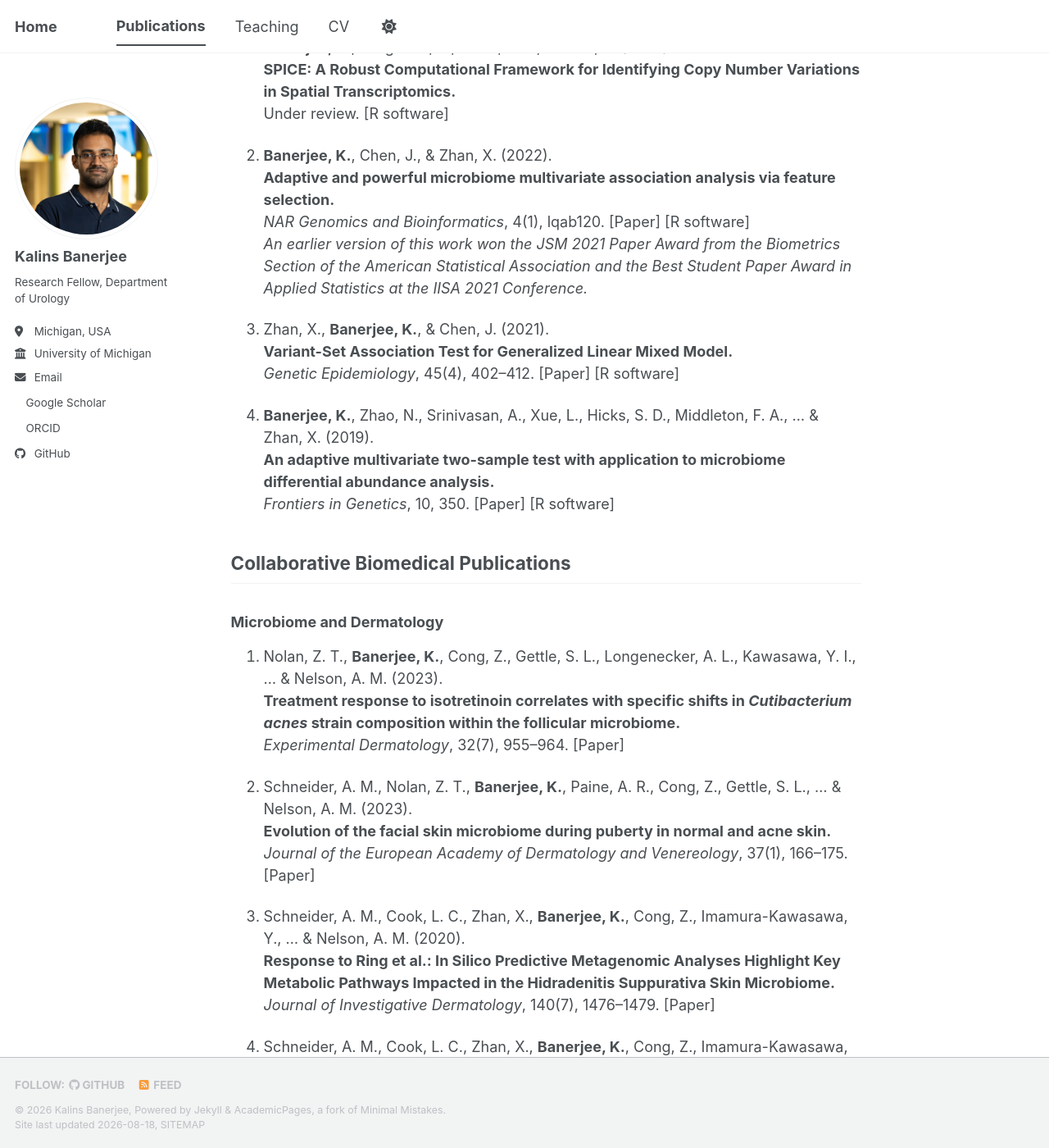
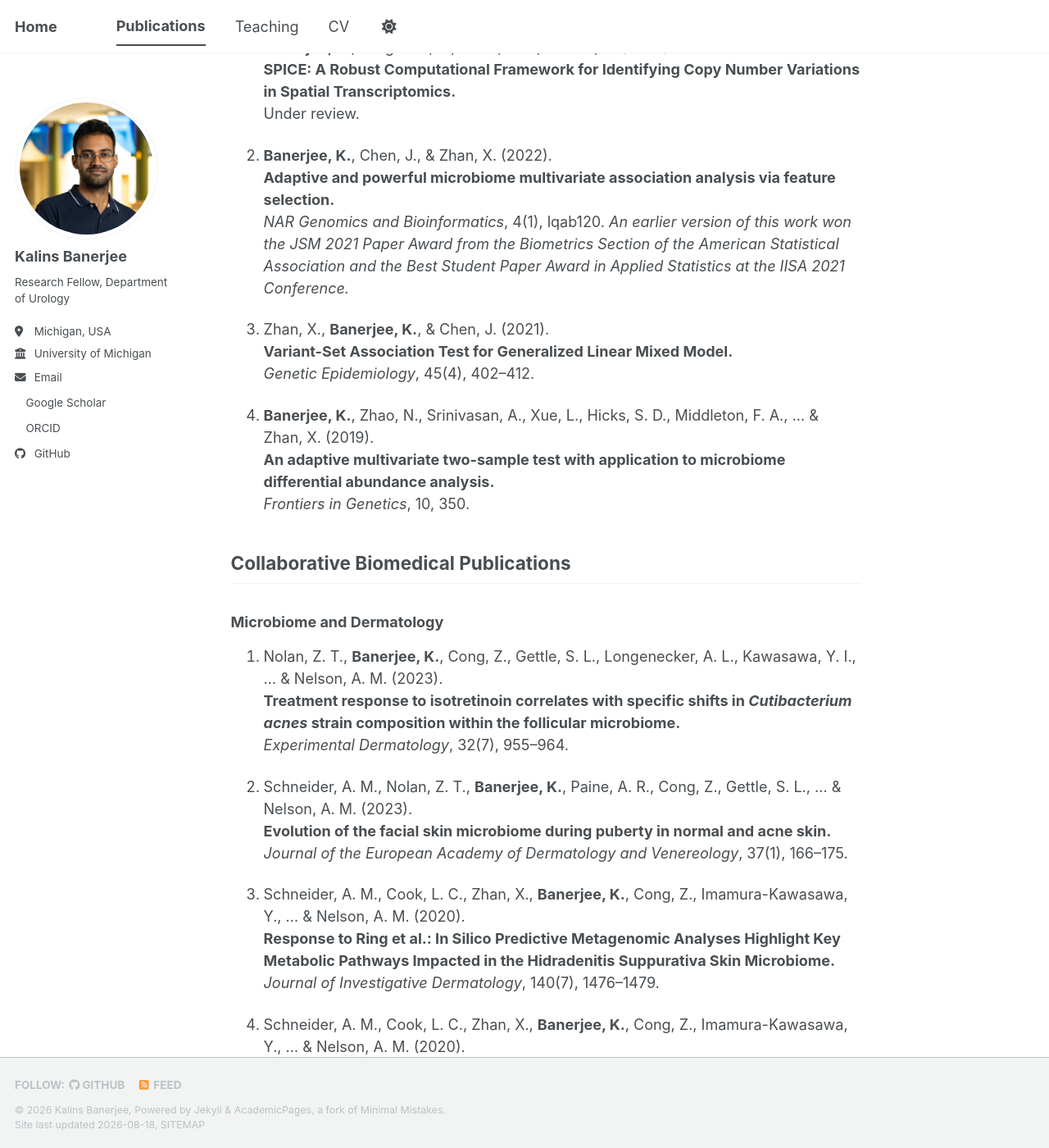
Before and after one commit to kzb193/kzb193.github.io, a Jekyll site: the page built from _pages/publications_KB.md, in a window 1280 px wide and 1400 px high, scrolled down 201 px. Shown: the whole window at 82% size. Built offline with Jekyll 4.4.1, drawn with Linux system fonts in a browser that asks for light colours; a style sheet for code colours, icons or effects is not loaded; some of the changed text lies outside the part shown.

Commit message:
Remove software links from publication entries

```diff
--- a/_pages/publications_KB.md
+++ b/_pages/publications_KB.md
@@ -10,20 +10,20 @@ author_profile: true
 
 1. **Banerjee, K.**, Langefeld, R., Keller, E. T., & Zhou, X. (2026)
    **SPICE: A Robust Computational Framework for Identifying Copy Number Variations in Spatial Transcriptomics.**
-   Under review. [R software]
+   Under review.
 
 2. **Banerjee, K.**, Chen, J., & Zhan, X. (2022).
    **Adaptive and powerful microbiome multivariate association analysis via feature selection.**
-   *NAR Genomics and Bioinformatics*, 4(1), lqab120. [Paper] [R software]
+   *NAR Genomics and Bioinformatics*, 4(1), lqab120.
    *An earlier version of this work won the JSM 2021 Paper Award from the Biometrics Section of the American Statistical Association and the Best Student Paper Award in Applied Statistics at the IISA 2021 Conference.*
 
 3. Zhan, X., **Banerjee, K.**, & Chen, J. (2021).
    **Variant-Set Association Test for Generalized Linear Mixed Model.**
-   *Genetic Epidemiology*, 45(4), 402–412. [Paper] [R software]
+   *Genetic Epidemiology*, 45(4), 402–412.
 
 4. **Banerjee, K.**, Zhao, N., Srinivasan, A., Xue, L., Hicks, S. D., Middleton, F. A., ... & Zhan, X. (2019).
    **An adaptive multivariate two-sample test with application to microbiome differential abundance analysis.**
-   *Frontiers in Genetics*, 10, 350. [Paper] [R software]
+   *Frontiers in Genetics*, 10, 350.
 
 ## Collaborative Biomedical Publications
 
@@ -31,45 +31,45 @@ author_profile: true
 
 1. Nolan, Z. T., **Banerjee, K.**, Cong, Z., Gettle, S. L., Longenecker, A. L., Kawasawa, Y. I., ... & Nelson, A. M. (2023).
    **Treatment response to isotretinoin correlates with specific shifts in *Cutibacterium acnes* strain composition within the follicular microbiome.**
-   *Experimental Dermatology*, 32(7), 955–964. [Paper]
+   *Experimental Dermatology*, 32(7), 955–964.
 
 2. Schneider, A. M., Nolan, Z. T., **Banerjee, K.**, Paine, A. R., Cong, Z., Gettle, S. L., ... & Nelson, A. M. (2023).
    **Evolution of the facial skin microbiome during puberty in normal and acne skin.**
-   *Journal of the European Academy of Dermatology and Venereology*, 37(1), 166–175. [Paper]
+   *Journal of the European Academy of Dermatology and Venereology*, 37(1), 166–175.
 
 3. Schneider, A. M., Cook, L. C., Zhan, X., **Banerjee, K.**, Cong, Z., Imamura-Kawasawa, Y., ... & Nelson, A. M. (2020).
    **Response to Ring et al.: In Silico Predictive Metagenomic Analyses Highlight Key Metabolic Pathways Impacted in the Hidradenitis Suppurativa Skin Microbiome.**
-   *Journal of Investigative Dermatology*, 140(7), 1476–1479. [Paper]
+   *Journal of Investigative Dermatology*, 140(7), 1476–1479.
 
 4. Schneider, A. M., Cook, L. C., Zhan, X., **Banerjee, K.**, Cong, Z., Imamura-Kawasawa, Y., ... & Nelson, A. M. (2020).
    **Loss of Skin Microbial Diversity and Alteration of Bacterial Metabolic Function in Hidradenitis Suppurativa.**
-   *Journal of Investigative Dermatology*, 140(3), 716–720. [Paper]
+   *Journal of Investigative Dermatology*, 140(3), 716–720.
 
 ### Cancer Biology, Ophthalmology, Surgery, and Statistical Genetics
 
 1. Olson, A. W., Li, J., Li, X. Y., King, L., **Banerjee, K.**, McCoy, A. J., ... & Weiss, S. J. (2026).
    **Amoeboid-Mesenchymal Transition and the Proteolytic Control of Cancer Invasion Plasticity.**
-   *Proceedings of the National Academy of Sciences*, 123(15), e2520717123. [Paper]
+   *Proceedings of the National Academy of Sciences*, 123(15), e2520717123.
 
 2. Poulsen, A., Jang, D. H., Khan, M., Al-Mohtaseb, Z. N., Chen, M., **Banerjee, K.**, Scott, I. U., & Pantanelli, S. M. (2025).
    **Repeatability of a Dual-Scheimpflug Placido Disc Corneal Tomographer/Topographer in Eyes with Keratoconus.**
-   *Clinical Ophthalmology*, 19, 2751–2758. [Paper]
+   *Clinical Ophthalmology*, 19, 2751–2758.
 
 3. Kansara, N., Cui, D., **Banerjee, K.**, Landis, Z., Scott, I. U., & Pantanelli, S. M. (2021).
    **Anterior, posterior, and nonkeratometric contributions to refractive astigmatism in pseudophakes.**
-   *Journal of Cataract & Refractive Surgery*, 47(1), 93–99. [Paper]
+   *Journal of Cataract & Refractive Surgery*, 47(1), 93–99.
 
 4. Ruzieh, M., Rogers, A. M., **Banerjee, K.**, Soleymani, T., Zhan, X., Foy, A. J., & Peterson, B. R. (2020).
    **Safety of Bariatric Surgery in Patients with Coronary Artery Disease.**
-   *Surgery for Obesity and Related Diseases*, 16(12), 2031–2037. [Paper]
+   *Surgery for Obesity and Related Diseases*, 16(12), 2031–2037.
 
 5. Patel, V. A., Dunklebarger, M., **Banerjee, K.**, Shokri, T., Zhan, X., & Isildak, H. (2020).
    **Surgical Management of Vestibular Schwannoma: Practice Pattern Analysis via NSQIP.**
-   *Annals of Otology, Rhinology & Laryngology*, 129(3), 230–237. [Paper]
+   *Annals of Otology, Rhinology & Laryngology*, 129(3), 230–237.
 
 6. Zeng, Y., Zhu, X., Chen, C., **Banerjee, K.**, Sun, L., Yu, W., ... & Wu, R. (2019).
    **A unified DNA sequence and non-DNA sequence mapping model of complex traits.**
-   *The Plant Journal*, 99(4), 784–795. [Paper]
+   *The Plant Journal*, 99(4), 784–795.
 
 
 ## Abstracts and Commentary
```
Also changed, not shown: other parts of _pages/publications_KB.md (+4 -4 lines).
